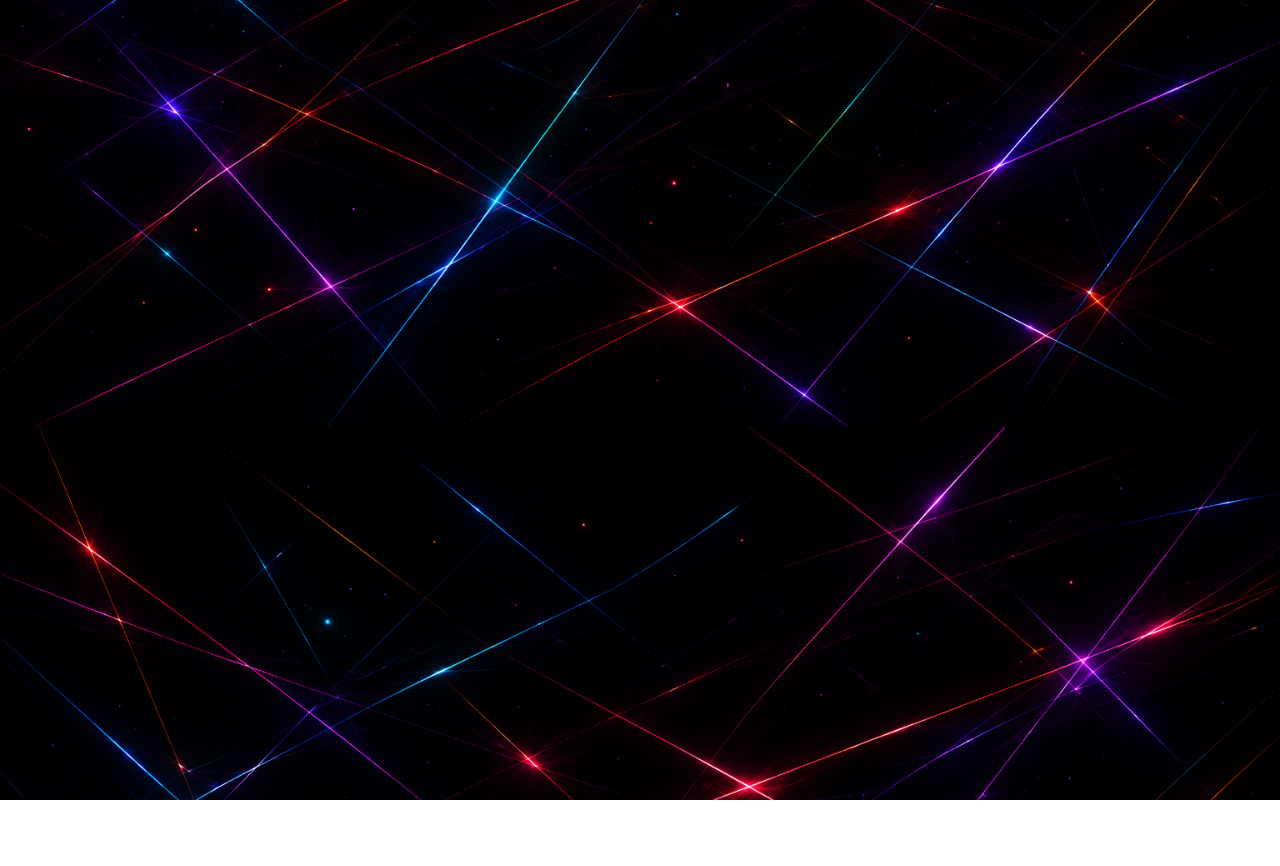
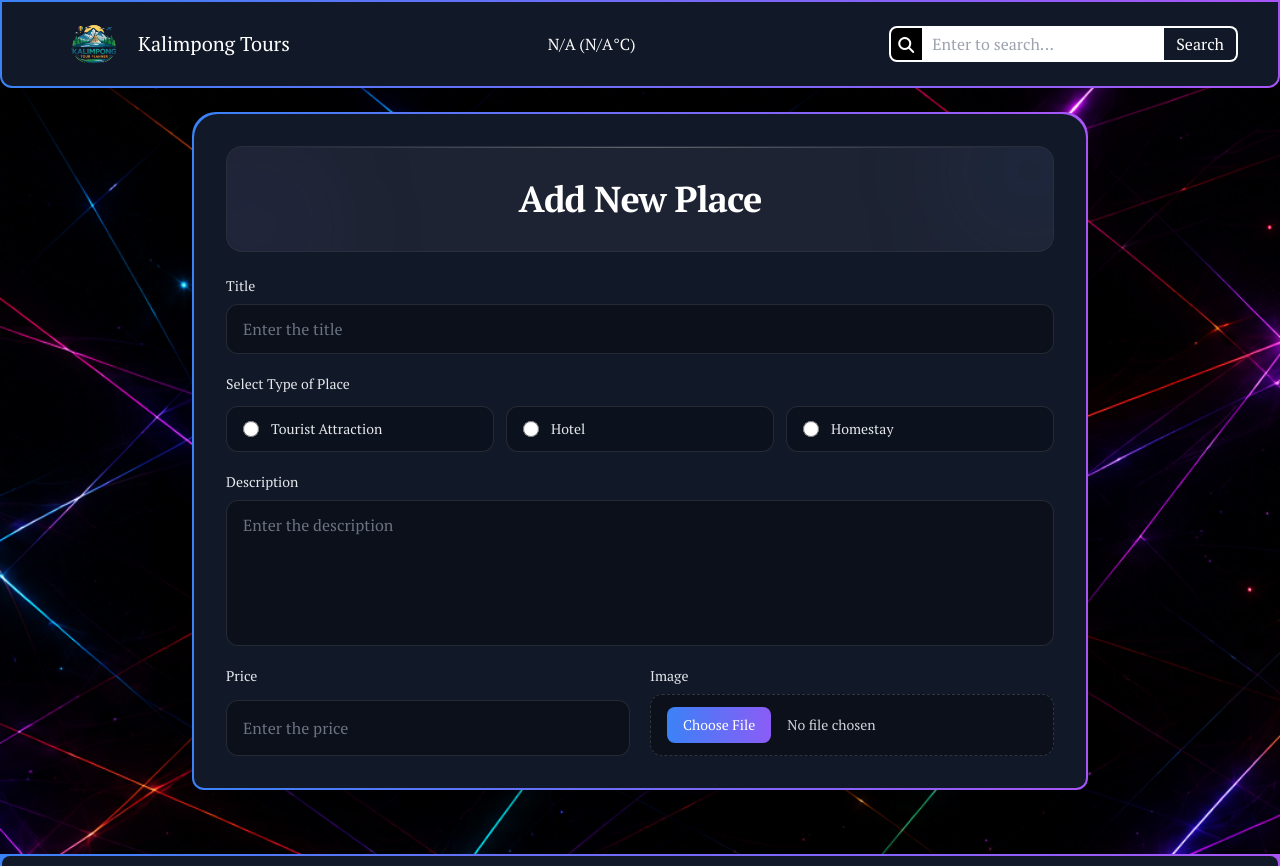
Before and after one commit to Prayas-Mangrati/Kalimpong_Tours, a React (Vite) app in the folder frontend/: page /add-place in a window 1280 px wide. Before the commit this address had no page. Shown: the top 866 px of the page. Before the commit the page ends 800 px from the top, so only its background shows below. Built offline with nearby package versions, Linux system fonts and the light colour scheme; no server answers.

Commit message:
Add New Place UI

```diff
--- /dev/null
+++ b/frontend/src/AddPlace.jsx
@@ -0,0 +1,122 @@
+import { useRef, useState } from "react";
+import Navbar from "./navbar";
+import Footer from "./footer";
+export default function AddPlace() {
+  const cardsRef = useRef(null);
+  const [searchPlace, setSearchPlace] = useState("");
+
+  return (
+    <>
+      <Navbar
+        cardsRef={cardsRef}
+        searchPlace={searchPlace}
+        setSearchPlace={setSearchPlace}
+      />
+
+      <main className="px-4 py-6 sm:px-6 lg:px-8">
+        <div className="mx-auto w-full max-w-4xl border-gradient rounded-3xl shadow-2xl">
+          <div className="border-gradient-inner rounded-3xl p-5 sm:p-6 lg:p-8">
+            <div className="relative mb-6 overflow-hidden rounded-2xl border border-white/5 bg-white/5 px-5 py-6 text-center sm:px-8 sm:py-8">
+              <div className="absolute inset-x-10 top-0 h-px bg-gradient-to-r from-transparent via-white/30 to-transparent" />
+              <div className="absolute -right-10 -top-10 h-32 w-32 rounded-full bg-blue-500/10 blur-3xl" />
+              <div className="absolute -left-10 -bottom-10 h-32 w-32 rounded-full bg-violet-500/10 blur-3xl" />
+
+              <h2 className="relative text-2xl sm:text-3xl lg:text-4xl font-semibold tracking-tight text-white">
+                Add New Place
+              </h2>
+            </div>
+
+            <div ref={cardsRef} className="grid gap-5">
+              <div className="grid gap-2">
+                <label
+                  htmlFor="title"
+                  className="text-sm font-medium text-gray-200"
+                >
+                  Title
+                </label>
+                <input
+                  type="text"
+                  id="title"
+                  placeholder="Enter the title"
+                  className="w-full rounded-xl border border-white/10 bg-black/30 px-4 py-3 text-white placeholder:text-gray-500 outline-none transition focus:border-blue-400/70 focus:ring-2 focus:ring-blue-500/30"
+                />
+              </div>
+
+              <div className="grid gap-3">
+                <label className="text-sm font-medium text-gray-200">
+                  Select Type of Place
+                </label>
+                <div className="grid gap-3 sm:grid-cols-3">
+                  {["Tourist Attraction", "Hotel", "Homestay"].map(
+                    (placeType) => (
+                      <label
+                        key={placeType}
+                        className="flex items-center gap-3 rounded-xl border border-white/10 bg-black/25 px-4 py-3 text-sm text-gray-200 transition hover:border-blue-400/50 hover:bg-black/35"
+                      >
+                        <input
+                          type="radio"
+                          name="type"
+                          value={placeType}
+                          className="h-4 w-4 border-gray-500 bg-transparent text-blue-500 focus:ring-blue-500"
+                        />
+                        <span>{placeType}</span>
+                      </label>
+                    ),
+                  )}
+                </div>
+              </div>
+
+              <div className="grid gap-2">
+                <label
+                  htmlFor="description"
+                  className="text-sm font-medium text-gray-200"
+                >
+                  Description
+                </label>
+                <textarea
+                  id="description"
+                  placeholder="Enter the description"
+                  rows="5"
+                  className="w-full resize-none rounded-xl border border-white/10 bg-black/30 px-4 py-3 text-white placeholder:text-gray-500 outline-none transition focus:border-blue-400/70 focus:ring-2 focus:ring-blue-500/30"
+                />
+              </div>
+
+              <div className="grid gap-5 sm:grid-cols-2">
+                <div className="grid gap-2">
+                  <label
+                    htmlFor="price"
+                    className="text-sm font-medium text-gray-200"
+                  >
+                    Price
+                  </label>
+                  <input
+                    type="number"
+                    id="price"
+                    placeholder="Enter the price"
+                    className="w-full rounded-xl border border-white/10 bg-black/30 px-4 py-3 text-white placeholder:text-gray-500 outline-none transition focus:border-blue-400/70 focus:ring-2 focus:ring-blue-500/30"
+                  />
+                </div>
+
+                <div className="grid gap-2">
+                  <label
+                    htmlFor="img"
+                    className="text-sm font-medium text-gray-200"
+                  >
+                    Image
+                  </label>
+                  <input
+                    type="file"
+                    id="img"
+                    className="w-full rounded-xl border border-dashed border-white/15 bg-black/30 px-4 py-3 text-sm text-gray-300 file:mr-4 file:rounded-lg file:border-0 file:bg-gradient-to-r file:from-blue-500 file:to-violet-500 file:px-4 file:py-2 file:text-sm file:font-medium file:text-white hover:border-white/25"
+                  />
+                </div>
+              </div>
+            </div>
+          </div>
+        </div>
+      </main>
+
+      <Footer />
+    </>
+  );
+}
--- a/frontend/src/App.jsx
+++ b/frontend/src/App.jsx
@@ -7,6 +7,7 @@ import { Routes, Route } from "react-router-dom";
 import PlaceDetail from "./placeDetail";
 import Hero from "./hero.jsx";
 import AiAssistant from "./AiAssistant.jsx";
+import AddPlace from "./AddPlace.jsx";
 function App() {
   const [selectedType, setSelectedType] = useState("all");
   const [searchPlace, setSearchPlace] = useState("");
@@ -45,7 +46,10 @@ function App() {
         }
       />
       <Route path="/place/:id" element={<PlaceDetail />} />
+      <Route path="/add-place" element={<AddPlace />} />
+
     </Routes>
+
   );
 }
 
```
